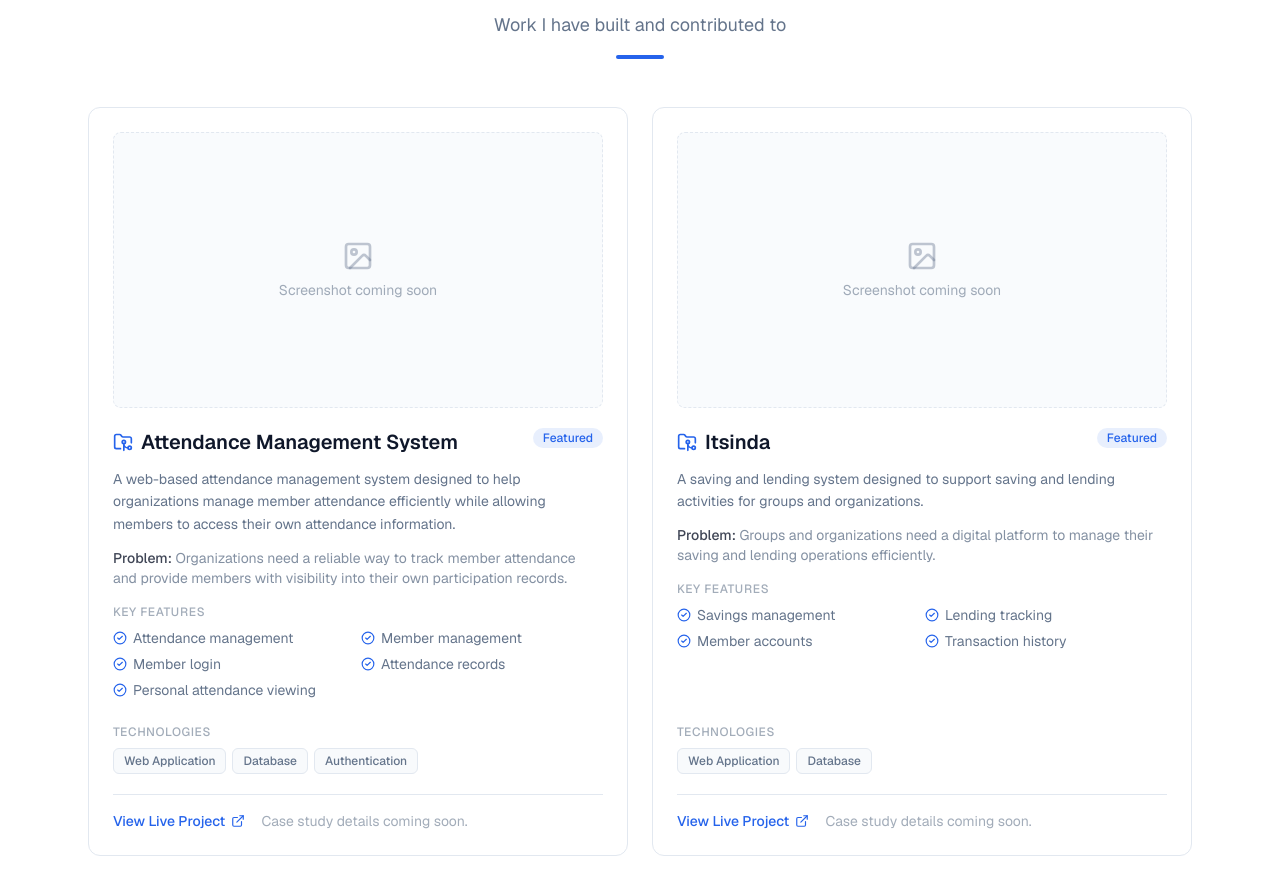
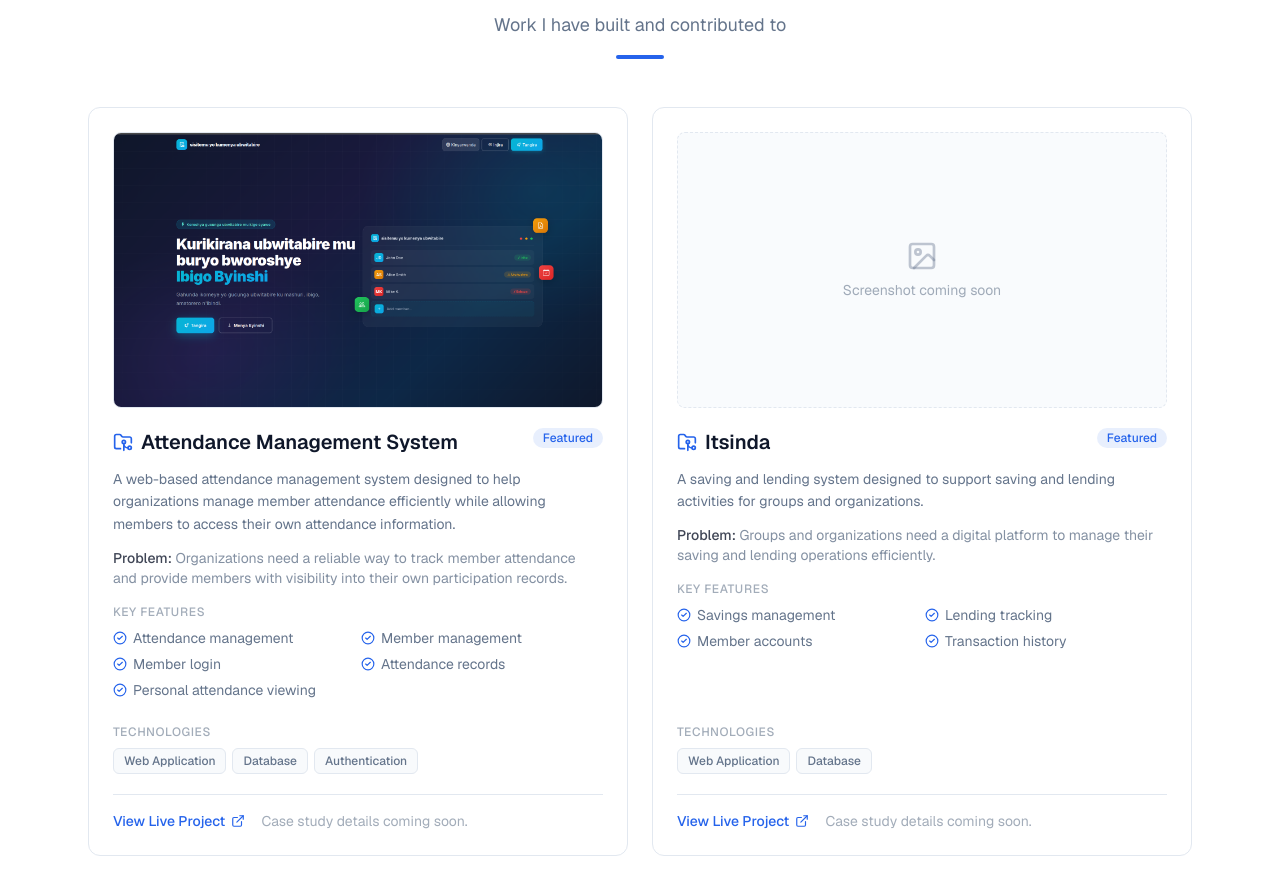
Before and after one commit to hamenyimanavincent1-ops/my-portifolio-website, a Next.js app: page / in a window 1280 px wide. Shown: the part 2560-3454 px from the top of the page. Built offline with nearby package versions, Linux system fonts and the light colour scheme; no server answers.

Commit message:
Add attendance system project screenshot

```diff
--- a/src/data/portfolio.ts
+++ b/src/data/portfolio.ts
@@ -110,6 +110,7 @@ export const portfolio: Portfolio = {
         "Personal attendance viewing",
       ],
       technologies: ["Web Application", "Database", "Authentication"],
+      image: "/attendance.png",
       liveUrl: "https://attendancecontrol.kesug.com",
       featured: true,
     },
```
Also changed, not shown: attendance.png (added), public/attendance.png (added).
